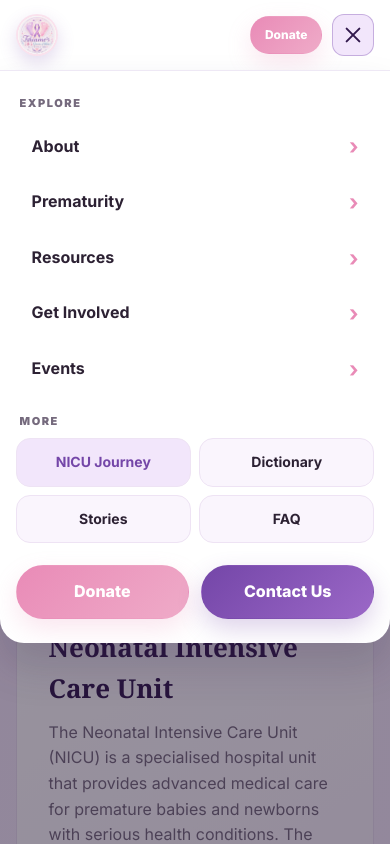
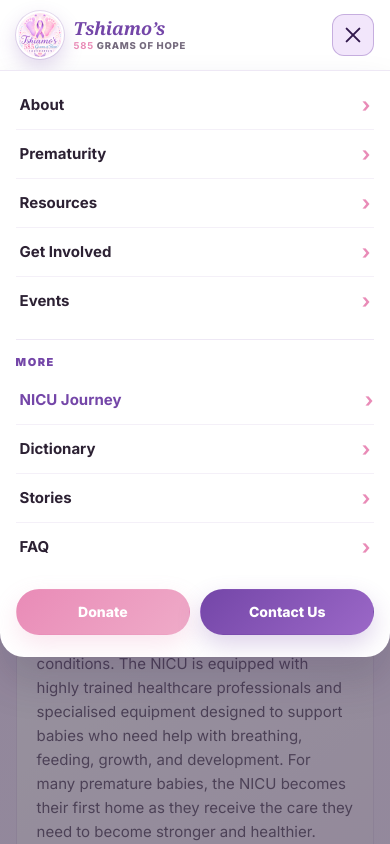
Before and after one commit to TMShoba/tshiamos585gramsofhope, a React (Vite) app: page /nicu in a window 390 px wide. Both pictures are taken after a click on the button "Open menu". Shown: the top 844 px of the page. Built offline with nearby package versions, Linux system fonts and the light colour scheme.

Commit message:
:updated navbar

```diff
--- a/src/Components/Header.jsx
+++ b/src/Components/Header.jsx
@@ -85,12 +85,21 @@ function Header() {
     <header className="nav" ref={headerRef}>
       <div className="nav-bar">
         <div className="container nav-inner">
-          <Link className="brand" to="/" onClick={closeMenu}>
-            <img
-              className="brand-logo"
-              src={logo}
-              alt="Tshiamos 585 Grams of Hope Foundation"
-            />
+          <Link
+            className="brand"
+            to="/"
+            onClick={closeMenu}
+            aria-label="Tshiamos 585 Grams of Hope Foundation, home"
+          >
+            <span className="brand-badge">
+              <img className="brand-logo" src={logo} alt="" />
+            </span>
+            <span className="brand-text" aria-hidden="true">
+              <span className="brand-name">Tshiamo&rsquo;s</span>
+              <span className="brand-tagline">
+                <b>585</b> Grams of Hope
+              </span>
+            </span>
           </Link>
 
           <nav className="nav-links" aria-label="Main navigation">
@@ -137,7 +146,13 @@ function Header() {
           </div>
 
           <div className="mobile-actions">
-            <Link className="btn btn-pink mobile-donate" to="/donate" onClick={closeMenu}>
+            <Link
+              className={`btn btn-pink mobile-donate${menuOpen ? ' hidden' : ''}`}
+              to="/donate"
+              onClick={closeMenu}
+              tabIndex={menuOpen ? -1 : undefined}
+              aria-hidden={menuOpen || undefined}
+            >
               Donate
             </Link>
             <button
@@ -168,7 +183,6 @@ function Header() {
           inert={!menuOpen}
         >
           <div className="container mobile-nav-inner">
-            <p className="mobile-nav-heading">Explore</p>
             <div className="mobile-nav-links">
               {primaryLinks.map((link) => (
                 <Link
@@ -184,7 +198,7 @@ function Header() {
             </div>
 
             <p className="mobile-nav-heading">More</p>
-            <div className="mobile-nav-links mobile-nav-links-grid">
+            <div className="mobile-nav-links">
               {moreLinks.map((link) => (
                 <Link
                   key={link.to}
@@ -193,6 +207,7 @@ function Header() {
                   className={isActive(link.to) ? 'active' : undefined}
                 >
                   {link.label}
+                  <span aria-hidden="true">›</span>
                 </Link>
               ))}
             </div>
--- a/src/index.css
+++ b/src/index.css
@@ -91,16 +91,62 @@ main {
 .brand{
   display:flex;
   align-items:center;
+  gap:10px;
   flex:0 0 auto;
+  min-width:0;
+}
+/* Circular badge; the image is zoomed slightly so the emblem fills it
+   instead of showing the white border around the artwork */
+.brand-badge{
+  width:60px;
+  height:60px;
+  flex:0 0 auto;
+  border-radius:50%;
+  overflow:hidden;
+  background:white;
+  border:2px solid white;
+  box-shadow:
+    0 0 0 1px rgba(116,70,168,.18),
+    0 8px 20px rgba(116,70,168,.22);
+  transition:transform .2s ease, box-shadow .2s ease;
+}
+.brand:hover .brand-badge{
+  transform:scale(1.04);
+  box-shadow:
+    0 0 0 1px rgba(116,70,168,.3),
+    0 10px 24px rgba(116,70,168,.3);
 }
 .brand-logo{
-  width:56px;
-  height:56px;
-  object-fit:contain;
-  border-radius:50%;
-  background:white;
-  box-shadow: 0 7px 18px rgba(116,70,168,.20);
-  border: 2px solid rgba(233,139,183,.25);
+  width:100%;
+  height:100%;
+  object-fit:cover;
+  transform:scale(1.14);
+  filter:saturate(1.25) contrast(1.08);
+}
+.brand-text{
+  display:flex;
+  flex-direction:column;
+  line-height:1.05;
+  white-space:nowrap;
+}
+.brand-name{
+  font-family:Georgia, serif;
+  font-style:italic;
+  font-weight:700;
+  font-size:20px;
+  color:var(--purple);
+  letter-spacing:-.01em;
+}
+.brand-tagline{
+  margin-top:3px;
+  font-size:10.5px;
+  font-weight:800;
+  letter-spacing:.08em;
+  text-transform:uppercase;
+  color:var(--muted);
+}
+.brand-tagline b{
+  color:var(--pink);
 }
 .nav-links{
   display:flex;
@@ -186,6 +232,12 @@ main {
 .mobile-donate{
   padding:9px 16px;
   font-size:13px;
+  transition:opacity .2s ease, transform .2s ease;
+}
+.mobile-donate.hidden{
+  opacity:0;
+  transform:scale(.9);
+  pointer-events:none;
 }
 
 /* Hamburger button */
@@ -282,65 +334,59 @@ main {
   transition:opacity .25s ease, transform .25s ease, visibility 0s;
 }
 .mobile-nav-inner{
-  padding:18px 0 24px;
+  padding:10px 0 22px;
 }
 .mobile-nav-heading{
   font-size:11px;
   font-weight:850;
   letter-spacing:.14em;
   text-transform:uppercase;
-  color:var(--muted);
-  margin:6px 4px 8px;
-}
-.mobile-nav-heading:not(:first-child){
-  margin-top:18px;
+  color:var(--purple);
+  margin:14px 0 4px;
+  padding-top:14px;
+  border-top:1px solid rgba(116,70,168,.12);
 }
 .mobile-nav-links{
   display:flex;
   flex-direction:column;
-  gap:4px;
 }
 .mobile-nav-links a{
   display:flex;
   align-items:center;
   justify-content:space-between;
-  padding:13px 16px;
-  border-radius:14px;
-  font-size:16px;
+  padding:12px 4px;
+  border-bottom:1px solid rgba(116,70,168,.08);
+  font-size:15px;
   font-weight:700;
   color:var(--ink);
-  transition:background .2s ease, color .2s ease;
+  transition:color .2s ease, padding .2s ease;
+}
+.mobile-nav-links a:last-child{
+  border-bottom:none;
 }
 .mobile-nav-links a span{
   color:var(--pink);
-  font-size:22px;
+  font-size:20px;
   line-height:1;
+  transition:transform .2s ease;
 }
 .mobile-nav-links a:hover,
 .mobile-nav-links a.active{
-  background:var(--lavender);
   color:var(--purple);
 }
-.mobile-nav-links-grid{
-  display:grid;
-  grid-template-columns:1fr 1fr;
-  gap:8px;
-}
-.mobile-nav-links-grid a{
-  justify-content:center;
-  text-align:center;
-  font-size:14px;
-  padding:12px 10px;
-  background:#faf5fd;
-  border:1px solid #eee3f4;
+.mobile-nav-links a:hover span,
+.mobile-nav-links a.active span{
+  transform:translateX(3px);
 }
 .mobile-nav-cta{
   display:flex;
-  gap:12px;
-  margin-top:22px;
+  gap:10px;
+  margin-top:18px;
 }
 .mobile-nav-cta .btn{
   flex:1;
+  padding:11px 18px;
+  font-size:14px;
 }
 
 /* No page scrolling behind the open menu */
@@ -1128,9 +1174,9 @@ footer .container{
   .nav-inner{
     min-height:76px;
   }
-  .brand-logo{
-    width:48px;
-    height:48px;
+  .brand-badge{
+    width:52px;
+    height:52px;
   }
   .nav-links,
   .nav-cta{
@@ -1191,9 +1237,15 @@ footer .container{
     min-height:70px;
     gap:10px;
   }
-  .brand-logo{
-    width:42px;
-    height:42px;
+  .brand-badge{
+    width:48px;
+    height:48px;
+  }
+  .brand-name{
+    font-size:18px;
+  }
+  .brand-tagline{
+    font-size:9.5px;
   }
   .mobile-menu{
     width:42px;
@@ -1331,9 +1383,22 @@ footer .container{
   h1{
     font-size:36px;
   }
-  .brand-logo{
-    width:38px;
-    height:38px;
+  .brand-badge{
+    width:44px;
+    height:44px;
+  }
+  .brand{
+    gap:8px;
+  }
+  .brand-name{
+    font-size:17px;
+  }
+  .brand-tagline{
+    font-size:9px;
+    letter-spacing:.05em;
+  }
+  .mobile-donate{
+    display:none;
   }
   .mobile-menu{
     width:40px;
@@ -2067,3 +2132,241 @@ footer .container{
     transform: scale(1);
   }
 }
+/* =========================================================
+   MOBILE POLISH
+   Kept at the end of the file so it wins over component
+   rules that are declared after the main breakpoints above.
+========================================================= */
+@media(max-width:850px){
+  .bank-grid{
+    grid-template-columns:1fr;
+  }
+  .bank-card{
+    max-width:560px;
+  }
+}
+
+@media(max-width:520px){
+  /* Sections & headings */
+  .section{
+    padding:52px 0;
+  }
+  .section-head{
+    margin-bottom:28px;
+  }
+  h2{
+    font-size:32px;
+  }
+  .lead{
+    font-size:17px;
+    line-height:1.55;
+  }
+
+  /* Cards: lighter padding and tighter headings */
+  .card,
+  .info-box,
+  .bank-card,
+  .contact-card{
+    padding:22px 20px;
+    border-radius:20px;
+  }
+  .card h3,
+  .info-box h3{
+    font-size:21px;
+    line-height:1.25;
+  }
+  .info-box h3{
+    margin-bottom:8px;
+  }
+  .info-box p,
+  .card p{
+    font-size:15px;
+    line-height:1.6;
+  }
+  .icon{
+    width:42px;
+    height:42px;
+    border-radius:13px;
+    font-size:18px;
+    margin-bottom:14px;
+  }
+  .cards,
+  .about-grid,
+  .info-grid-2,
+  .tips-grid,
+  .resource-intro-grid,
+  .involve-grid{
+    gap:14px;
+  }
+  .info-box-story:hover,
+  .info-box-story:focus-visible{
+    transform:none;
+  }
+
+  /* Home: quick actions as compact cards */
+  .quick-grid{
+    gap:10px;
+  }
+  .quick-card{
+    padding:18px 20px;
+    border-radius:18px;
+  }
+  .quick-card strong{
+    font-size:19px;
+  }
+  .quick-card span{
+    margin:4px 0 12px;
+  }
+  .quick-card .btn{
+    padding:9px 16px;
+    font-size:13px;
+  }
+
+  /* Home: 585 card & quote */
+  .number-card{
+    padding:30px 20px;
+    border-radius:24px;
+  }
+  .number-card .big{
+    font-size:76px;
+  }
+  .number-card .unit{
+    font-size:15px;
+  }
+  .quote{
+    font-size:19px;
+    padding-left:16px;
+  }
+
+  /* Memory wall: buttons as compact cards, tabs scroll sideways */
+  .story .card .btn{
+    margin-top:10px;
+    padding:10px 16px;
+    font-size:13px;
+  }
+  .memory-wall-tabs{
+    flex-wrap:nowrap;
+    overflow-x:auto;
+    margin:28px -4% 18px;
+    padding:4px 4% 8px;
+    scrollbar-width:none;
+  }
+  .memory-wall-tabs::-webkit-scrollbar{
+    display:none;
+  }
+  .memory-wall-tab{
+    flex:0 0 auto;
+    padding:8px 14px;
+  }
+  .memory-wall-grid{
+    gap:12px;
+  }
+  .memory-badge{
+    font-size:11px;
+  }
+
+  /* Contact */
+  .contact-grid{
+    gap:24px;
+  }
+  .contact-card p{
+    overflow-wrap:anywhere;
+  }
+
+  /* Prematurity: readable gradient box */
+  .remember-box{
+    padding:26px 22px;
+    border-radius:22px;
+    text-align:left;
+  }
+  .remember-box strong{
+    font-size:20px;
+    line-height:1.3;
+  }
+  .remember-box p{
+    font-size:15px;
+    line-height:1.65;
+  }
+
+  /* Dictionary: letters in one swipeable row */
+  .dictionary-letters{
+    flex-wrap:nowrap;
+    overflow-x:auto;
+    margin:0 -4% 24px;
+    padding:4px 4% 10px;
+    scrollbar-width:none;
+  }
+  .dictionary-letters::-webkit-scrollbar{
+    display:none;
+  }
+  .dictionary-letters a{
+    flex:0 0 40px;
+    height:40px;
+  }
+  .dictionary-list{
+    gap:16px;
+  }
+  .dictionary-group{
+    padding:20px;
+    border-radius:20px;
+  }
+  .dictionary-letter{
+    width:40px;
+    height:40px;
+    font-size:22px;
+    margin-bottom:12px;
+    border-radius:12px;
+  }
+  .dictionary-term h4{
+    font-size:18px;
+  }
+
+  /* Donate: bank details */
+  .bank-field{
+    padding:12px 0;
+  }
+  .bank-field-value{
+    font-size:14px;
+    overflow-wrap:anywhere;
+  }
+
+  /* Resources: file name on its own line, button full width */
+  .resource-download{
+    flex-direction:column;
+    align-items:stretch;
+    gap:10px;
+  }
+  .resource-download .bank-field-value{
+    font-size:12.5px;
+    color:var(--muted);
+  }
+  .resource-download .copy-btn{
+    text-align:center;
+    padding:10px 14px;
+    font-size:13px;
+  }
+
+  /* FAQ */
+  .faq-list{
+    gap:10px;
+  }
+
+  /* Gallery */
+  .gallery-grid{
+    gap:16px;
+  }
+  .gallery-media{
+    height:260px;
+  }
+  .gallery-date{
+    margin:14px 16px 0;
+    text-align:left;
+    font-size:12px;
+  }
+  .gallery-date + .gallery-caption{
+    padding-top:4px;
+  }
+}
+.gallery-date:empty{
+  display:none;
+}
```
